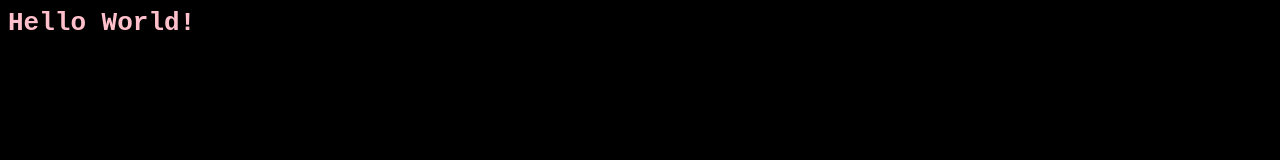
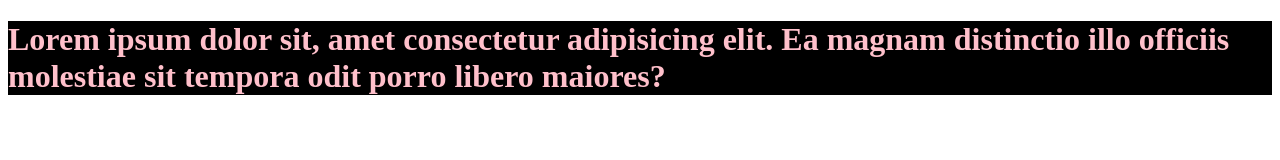
Before and after one commit to sumitgangwar-cedcommerce/CSS_ON, a plain HTML site: page index.html in a window 1280 px wide. Drawn offline with Linux system fonts and the light colour scheme.

Commit message:
Use Hex Code for Specific Colors

```diff
--- a/index.html
+++ b/index.html
@@ -1,17 +1,17 @@
-<style>
-    body {
-      background-color: black;
-      font-family: monospace;
-      color: green;
-    }
-    #orange-text {
-      color: orange;
-    }
-    .pink-text {
-      color: pink !important;
-    }
-    .blue-text {
-      color: blue;
-    }
-  </style>
-  <h1 id="orange-text" class="pink-text blue-text" style="color: white">Hello World!</h1>
+<!DOCTYPE html>
+<html lang="en">
+<head>
+    <meta charset="UTF-8">
+    <meta http-equiv="X-UA-Compatible" content="IE=edge">
+    <meta name="viewport" content="width=device-width, initial-scale=1.0">
+    <title>Document</title>
+</head>
+<body>
+    <style>
+        h1{
+            background-color: #000000;
+        }
+    </style>
+    <h1 style="color: pink;">Lorem ipsum dolor sit, amet consectetur adipisicing elit. Ea magnam distinctio illo officiis molestiae sit tempora odit porro libero maiores?</h1>
+</body>
+</html>
```
